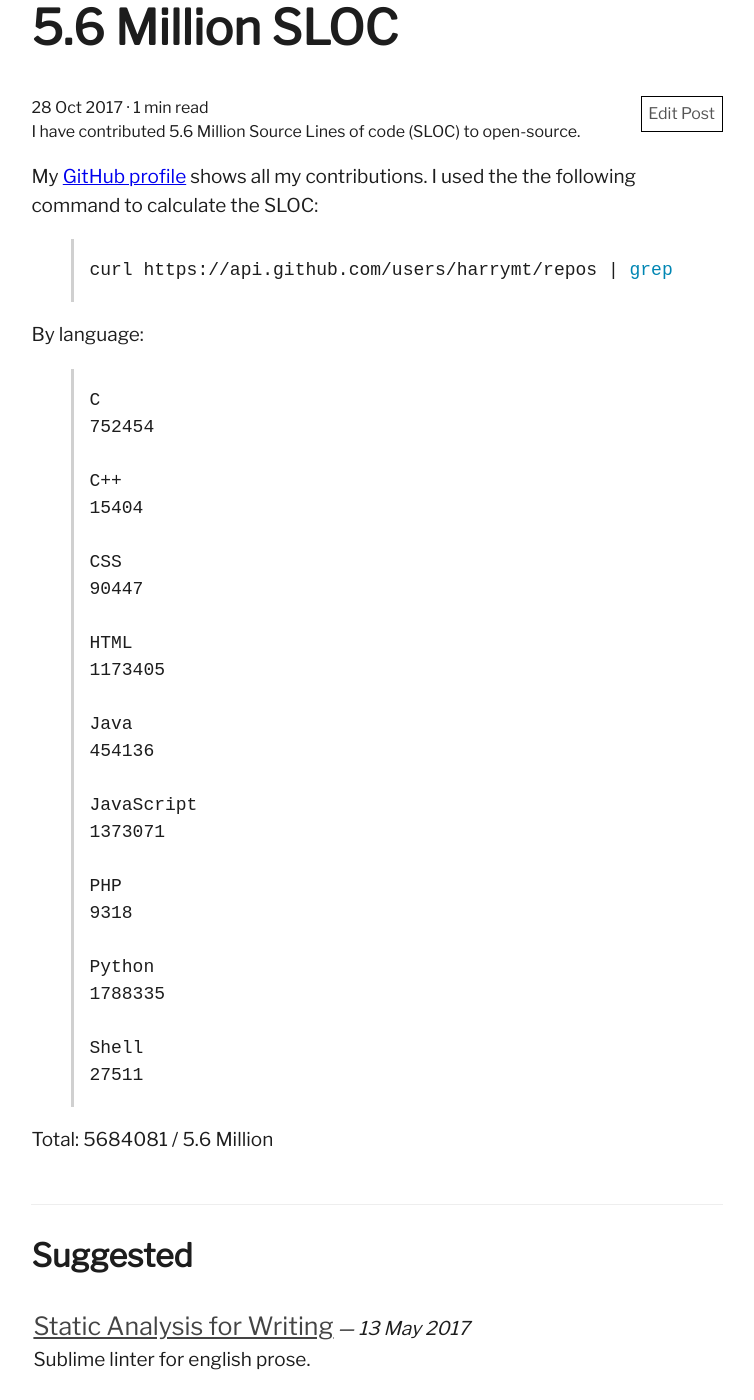
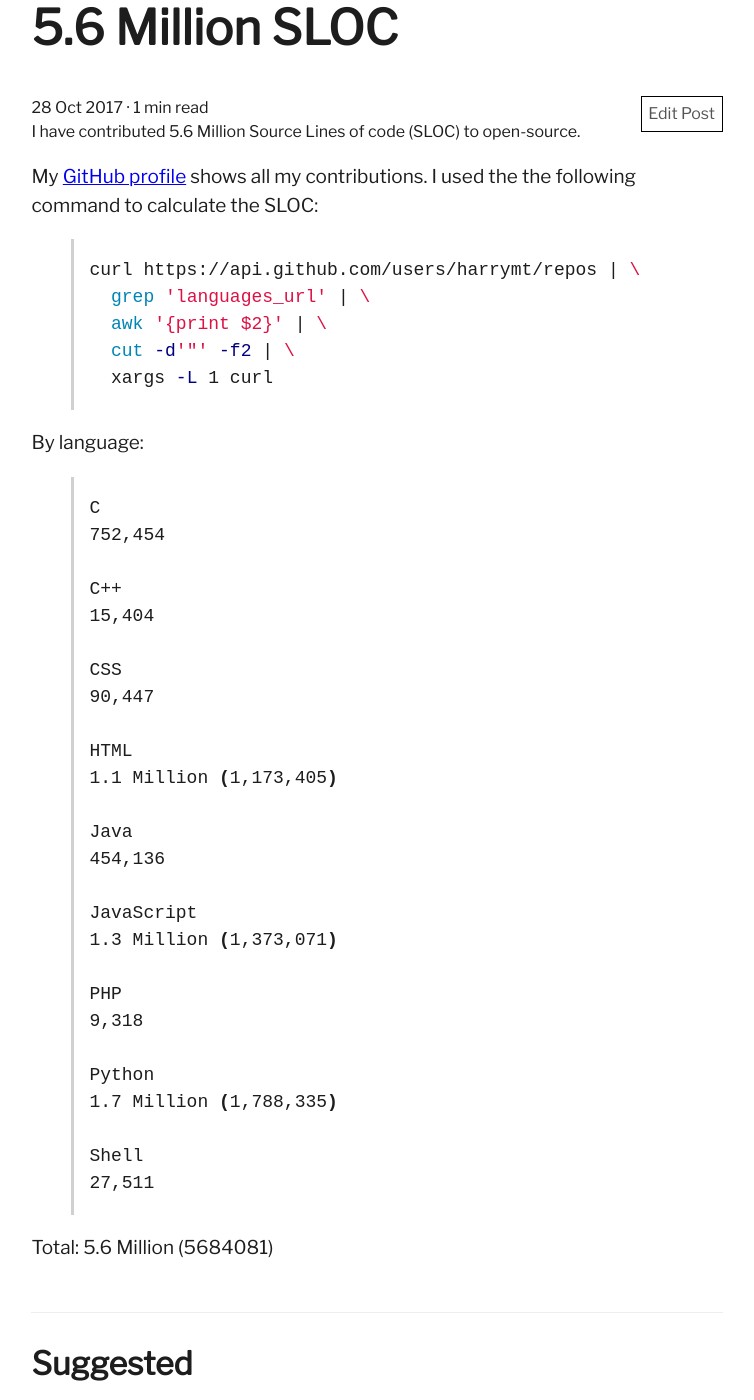
Before and after one commit to harrymt/blog, a Jekyll site: the page built from _posts/2017-10-28-five-million.md, in a window 1280 px wide and 1400 px high, scrolled down 209 px. Shown: the whole window, without its empty margins (263-1017 px from the left). Built offline with Jekyll 4.4.1, drawn with Linux system fonts in a browser that asks for light colours.

Commit message:
Added million breakdown

```diff
--- a/_posts/2017-10-28-five-million.md
+++ b/_posts/2017-10-28-five-million.md
@@ -10,39 +10,43 @@ I have contributed 5.6 Million Source Lines of code (SLOC) to open-source.
 My <a href="//github.com/harrymt">GitHub profile</a> shows all my contributions. I used the the following command to calculate the SLOC:
 
 {% highlight bash %}
-curl https://api.github.com/users/harrymt/repos | grep 'languages_url' | awk '{print $2}' | cut -d'"' -f2 | xargs -L 1 curl
+curl https://api.github.com/users/harrymt/repos | \
+  grep 'languages_url' | \
+  awk '{print $2}' | \
+  cut -d'"' -f2 | \
+  xargs -L 1 curl
 {% endhighlight %}
 
 By language:
 
 {% highlight bash %}
 C
-752454
+752,454
 
 C++
-15404
+15,404
 
 CSS
-90447
+90,447
 
 HTML
-1173405
+1.1 Million (1,173,405)
 
 Java
-454136
+454,136
 
 JavaScript
-1373071
+1.3 Million (1,373,071)
 
 PHP
-9318
+9,318
 
 Python
-1788335
+1.7 Million (1,788,335)
 
 Shell
-27511
+27,511
 {% endhighlight %}
 
 Total:
-5684081 / 5.6 Million
+5.6 Million (5684081)
```
